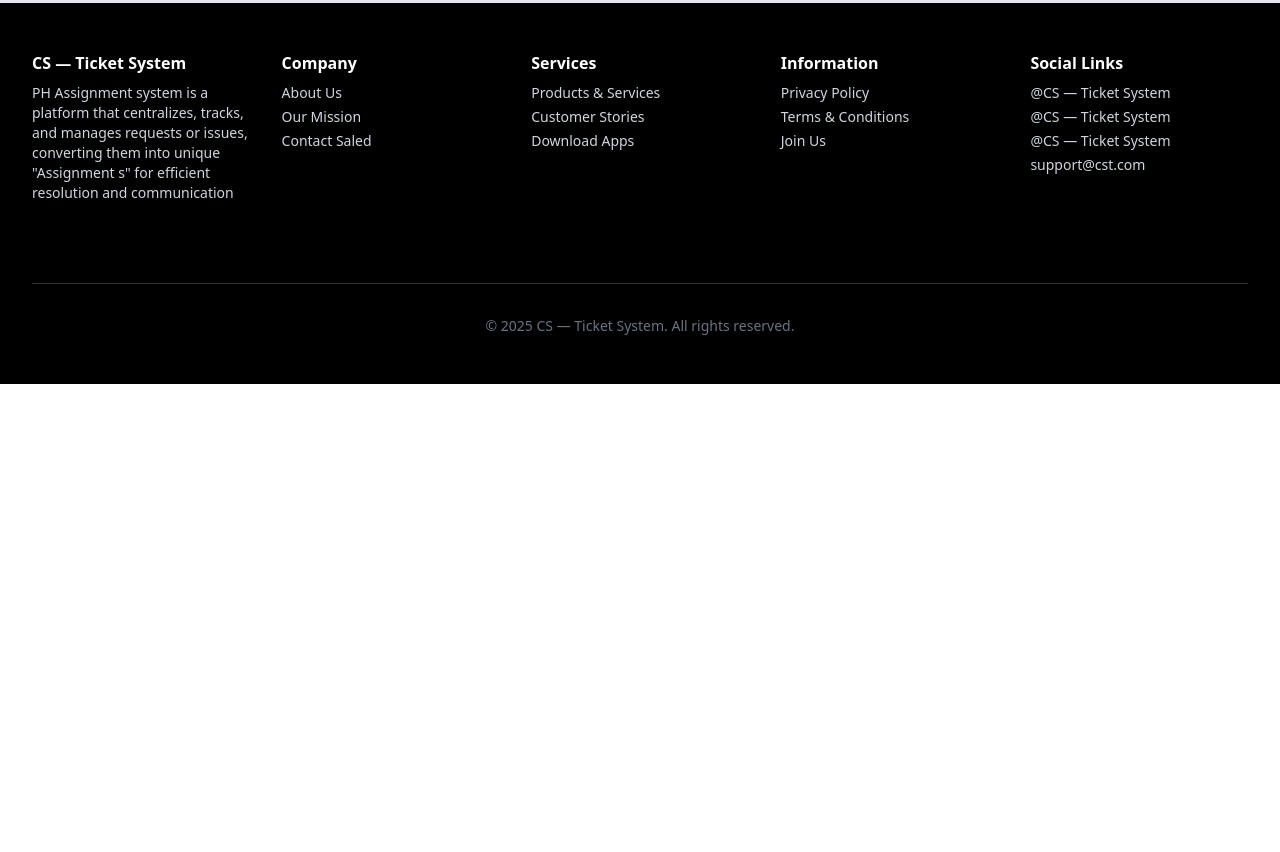
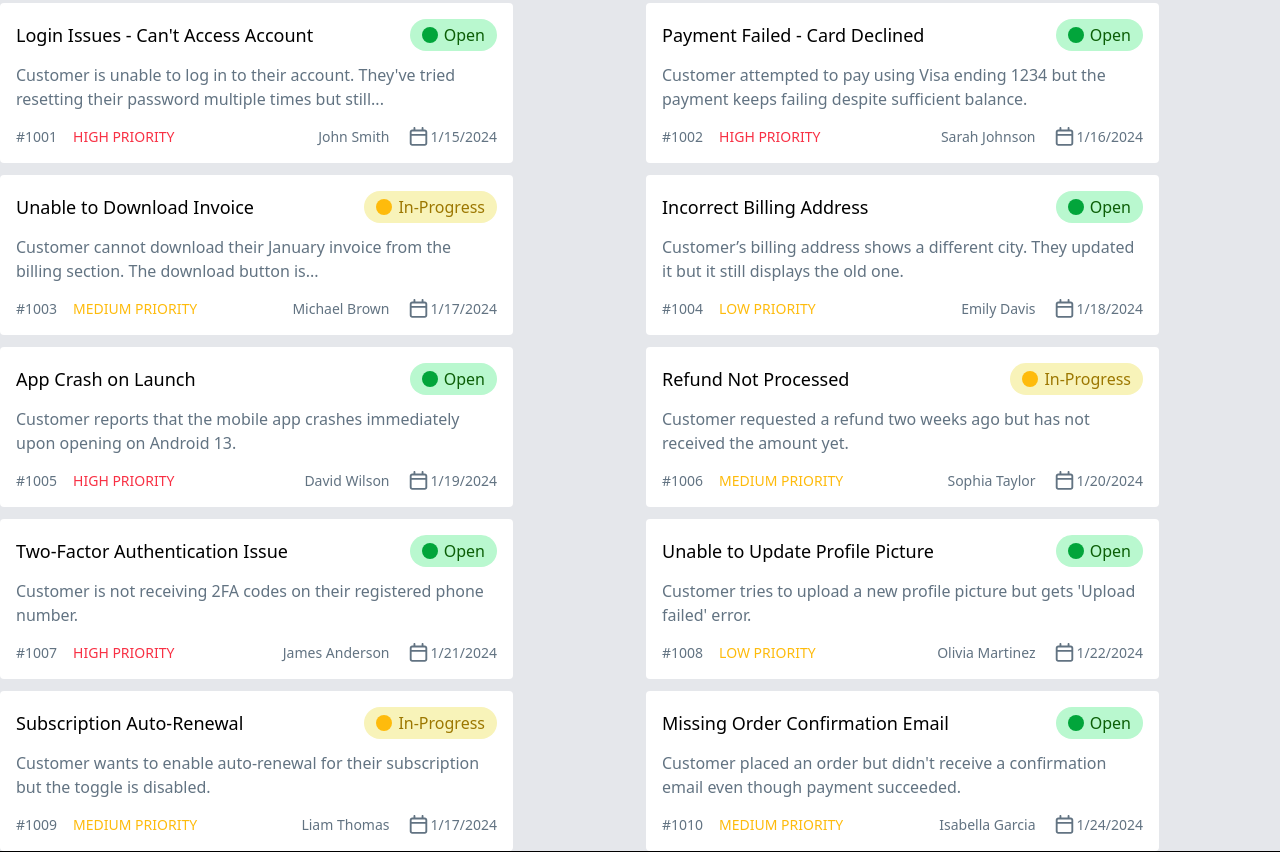
Before and after one commit to saidursayed/customer-support-zone, a React (Vite) app: page / in a window 1280 px wide. Shown: the part 480-1332 px from the top of the page. Before the commit the page ends 864 px from the top, so only its background shows below. Built offline with nearby package versions, Linux system fonts and the light colour scheme.

Commit message:
all card design complete

```diff
--- a/package.json
+++ b/package.json
@@ -10,6 +10,10 @@
     "preview": "vite preview"
   },
   "dependencies": {
+    "@fortawesome/fontawesome-svg-core": "^7.1.0",
+    "@fortawesome/free-regular-svg-icons": "^7.1.0",
+    "@fortawesome/free-solid-svg-icons": "^7.1.0",
+    "@fortawesome/react-fontawesome": "^3.1.0",
     "@tailwindcss/vite": "^4.1.17",
     "react": "^19.2.0",
     "react-dom": "^19.2.0",
--- /dev/null
+++ b/public/data.json
@@ -0,0 +1,92 @@
+[
+  {
+    "id": "#1001",
+    "title": "Login Issues - Can't Access Account",
+    "description": "Customer is unable to log in to their account. They've tried resetting their password multiple times but still...",
+    "customer": "John Smith",
+    "priority": "HIGH PRIORITY",
+    "status": "Open",
+    "createdAt": "1/15/2024"
+  },
+  {
+    "id": "#1002",
+    "title": "Payment Failed - Card Declined",
+    "description": "Customer attempted to pay using Visa ending 1234 but the payment keeps failing despite sufficient balance.",
+    "customer": "Sarah Johnson",
+    "priority": "HIGH PRIORITY",
+    "status": "Open",
+    "createdAt": "1/16/2024"
+  },
+  {
+    "id": "#1003",
+    "title": "Unable to Download Invoice",
+    "description": "Customer cannot download their January invoice from the billing section. The download button is...",
+    "customer": "Michael Brown",
+    "priority": "MEDIUM PRIORITY",
+    "status": "In-Progress",
+    "createdAt": "1/17/2024"
+  },
+  {
+    "id": "#1004",
+    "title": "Incorrect Billing Address",
+    "description": "Customer’s billing address shows a different city. They updated it but it still displays the old one.",
+    "customer": "Emily Davis",
+    "priority": "LOW PRIORITY",
+    "status": "Open",
+    "createdAt": "1/18/2024"
+  },
+  {
+    "id": "#1005",
+    "title": "App Crash on Launch",
+    "description": "Customer reports that the mobile app crashes immediately upon opening on Android 13.",
+    "customer": "David Wilson",
+    "priority": "HIGH PRIORITY",
+    "status": "Open",
+    "createdAt": "1/19/2024"
+  },
+  {
+    "id": "#1006",
+    "title": "Refund Not Processed",
+    "description": "Customer requested a refund two weeks ago but has not received the amount yet.",
+    "customer": "Sophia Taylor",
+    "priority": "MEDIUM PRIORITY",
+    "status": "In-Progress",
+    "createdAt": "1/20/2024"
+  },
+  {
+    "id": "#1007",
+    "title": "Two-Factor Authentication Issue",
+    "description": "Customer is not receiving 2FA codes on their registered phone number.",
+    "customer": "James Anderson",
+    "priority": "HIGH PRIORITY",
+    "status": "Open",
+    "createdAt": "1/21/2024"
+  },
+  {
+    "id": "#1008",
+    "title": "Unable to Update Profile Picture",
+    "description": "Customer tries to upload a new profile picture but gets 'Upload failed' error.",
+    "customer": "Olivia Martinez",
+    "priority": "LOW PRIORITY",
+    "status": "Open",
+    "createdAt": "1/22/2024"
+  },
+  {
+    "id": "#1009",
+    "title": "Subscription Auto-Renewal",
+    "description": "Customer wants to enable auto-renewal for their subscription but the toggle is disabled.",
+    "customer": "Liam Thomas",
+    "priority": "MEDIUM PRIORITY",
+    "status": "In-Progress",
+    "createdAt": "1/17/2024"
+  },
+  {
+    "id": "#1010",
+    "title": "Missing Order Confirmation Email",
+    "description": "Customer placed an order but didn't receive a confirmation email even though payment succeeded.",
+    "customer": "Isabella Garcia",
+    "priority": "MEDIUM PRIORITY",
+    "status": "Open",
+    "createdAt": "1/24/2024"
+  }
+]
--- a/src/App.jsx
+++ b/src/App.jsx
@@ -1,14 +1,25 @@
-import CountBox from "./components/CountBox/CountBox"
+import { Suspense } from "react";
 import Footer from "./components/Footer/Footer"
 import IssuesManagement from "./components/IssuesManagement/IssuesManagement"
 import Navbar from "./components/Navbar/Navbar"
 
+
+const fetchData = async () => {
+  const result = await fetch("/data.json");
+  return result.json();
+};
+
 function App() {
+
+  const fetchPromise = fetchData();
 
   return (
     <>
       <Navbar></Navbar>
-      <IssuesManagement></IssuesManagement>
+      <Suspense fallback={<h2>Loading...</h2>}>
+        <IssuesManagement fetchPromise={fetchPromise}></IssuesManagement>
+      </Suspense>
+
       <Footer></Footer>
     </>
   )
--- /dev/null
+++ b/src/components/Card/Card.jsx
@@ -0,0 +1,51 @@
+import React from "react";
+import { FontAwesomeIcon } from "@fortawesome/react-fontawesome";
+import { faCalendar } from "@fortawesome/free-regular-svg-icons";
+
+const Card = ({elem}) => {
+  return (
+    <div className="bg-white w-[513px] h-auto rounded-sm p-4">
+      <div className="flex justify-between items-center">
+        <h2 className="font-medium text-lg">{elem.title}</h2>
+        <div
+          className={`flex items-center gap-1.5 font-medium px-3 py-1 rounded-full ${
+            elem.status == "Open"
+              ? "text-[#0B5E06] bg-[#B9F8CF]"
+              : "text-[#9C7700] bg-[#F8F3B9]"
+          }`}
+        >
+          <span
+            className={`w-4 h-4 rounded-full block ${
+              elem.status == "Open" ? "bg-[#02A53B]" : "bg-[#FEBB0C]"
+            }`}
+          ></span>
+          <span>{elem.status}</span>
+        </div>
+      </div>
+      <p className="mt-3 mb-4 text-[#627382]">{elem.description}</p>
+      <div className="flex justify-between items-center">
+        <div className="font-medium text-sm flex justify-between gap-4">
+          <span className="text-[#627382]">{elem.id}</span>
+          <span
+            className={`${
+              elem.priority == "HIGH PRIORITY"
+                ? "text-[#f83044]"
+                : "text-[#febb0c]"
+            }`}
+          >
+            {elem.priority}
+          </span>
+        </div>
+        <div className="text-sm text-[#627382] flex justify-between gap-4">
+          <span>{elem.customer}</span>
+          <div className="flex items-center">
+            <FontAwesomeIcon icon={faCalendar} className="text-xl" />
+            <span>{elem.createdAt}</span>
+          </div>
+        </div>
+      </div>
+    </div>
+  );
+};
+
+export default Card;
--- a/src/components/IssuesManagement/IssuesManagement.jsx
+++ b/src/components/IssuesManagement/IssuesManagement.jsx
@@ -1,13 +1,28 @@
-import React from 'react';
-import CountBox from '../CountBox/CountBox';
+import React, { use } from "react";
+import CountBox from "../CountBox/CountBox";
+import Container from "../Container/Container";
+import Card from "../Card/Card";
 
-const IssuesManagement = () => {
-    return (
-        <div className='bg-[#E5E7EB]'>
-            {/* Count Box */}
-            <CountBox></CountBox>
+
+const IssuesManagement = ({ fetchPromise }) => {
+  const fetchData = use(fetchPromise);
+
+  return (
+    <div className="bg-[#E5E7EB]">
+      {/* Count Box */}
+      <CountBox></CountBox>
+
+      <Container>
+        <div className="grid grid-cols-2 gap-3">
+          {fetchData.map((elem) => {
+            return (
+              <Card key={elem.id} elem={elem}></Card>
+            );
+          })}
         </div>
-    );
+      </Container>
+    </div>
+  );
 };
 
 export default IssuesManagement;
```
Also changed, not shown: 1 other file (tests, documents, lock files or other folders).
